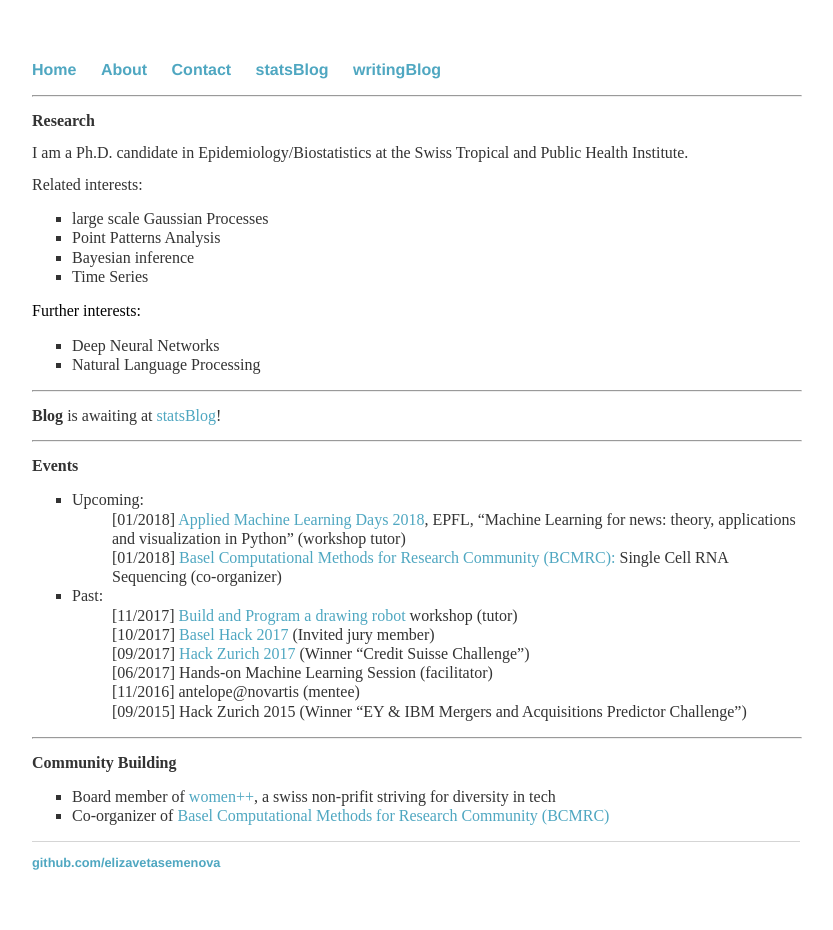
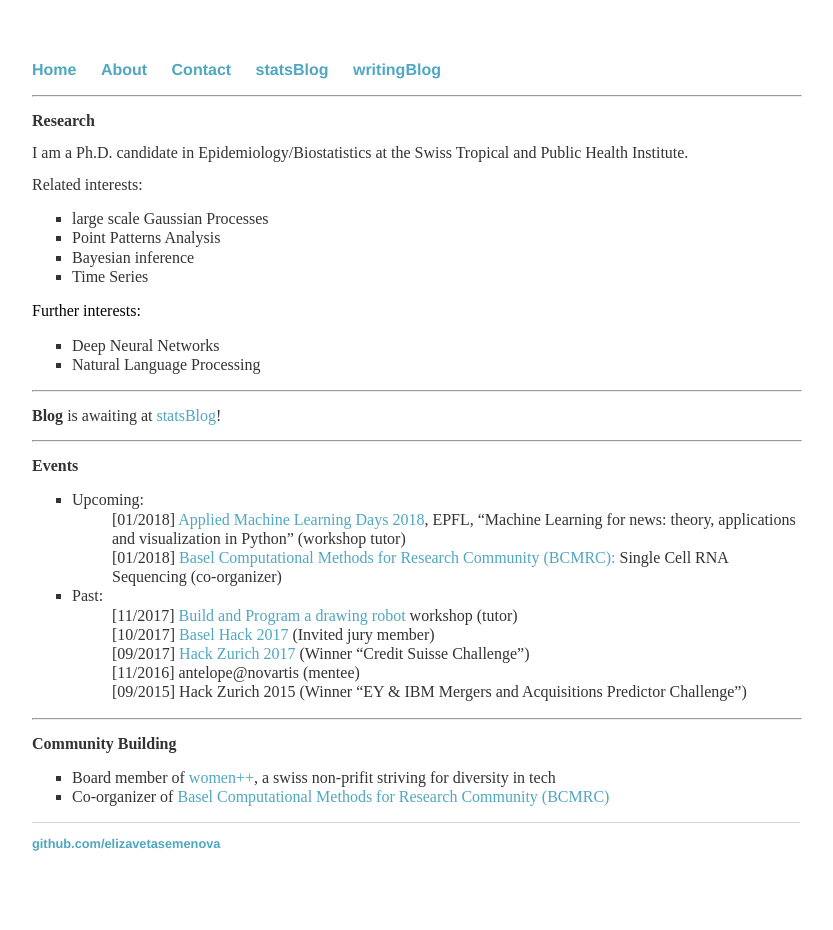
Before and after one commit to elizavetasemenova/elizavetasemenova.github.io, a Jekyll site: the page built from index.html, in a window 1280 px wide. Shown: the whole page, without its empty margins (224-1057 px from the left). Built offline with Jekyll 4.4.1, drawn with Linux system fonts in a browser that asks for light colours.

Commit message:
Update index.html

```diff
--- a/index.html
+++ b/index.html
@@ -49,7 +49,6 @@ title: Liza Semenova, statistician in progress
 		  <li>[10/2017] <a href="https://github.com/BaselHack/BaselHack2017/wiki/Jury-members-BaselHack2017">
 			            Basel Hack 2017</a> (Invited jury member)</li>
 		  <li>[09/2017] <a href="http://hackzurich.com/">Hack Zurich 2017</a> (Winner “Credit Suisse Challenge”) </li>
-		  <li>[06/2017] Hands-on Machine Learning Session (facilitator) </li>
 		  <li>[11/2016] antelope@novartis (mentee) </li>
 		  <li>[09/2015] Hack Zurich 2015 (Winner “EY & IBM Mergers and Acquisitions Predictor Challenge”) </li>
 	      </ul>
```
